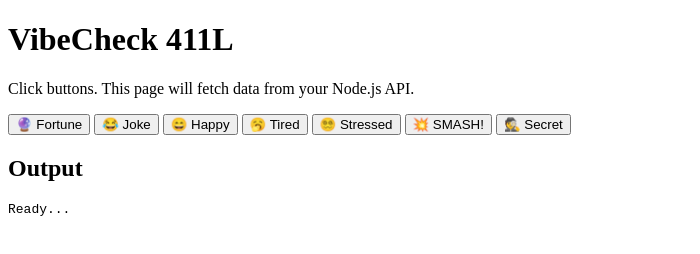
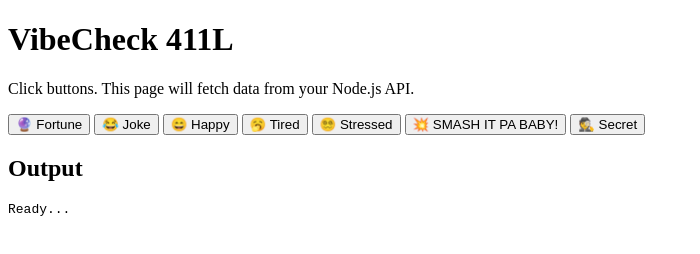
Before and after one commit to ALFA-Chris/VibeCheck-ChrizMigzNode, a plain HTML site: page frontend/index.html in a window 1280 px wide. Shown: the whole page, without its empty margins (0-700 px from the left). Drawn offline with Linux system fonts and the light colour scheme.

Commit message:
Update SMASH button text to 'SMASH IT PA BABY!'

```diff
--- a/frontend/index.html
+++ b/frontend/index.html
@@ -15,7 +15,7 @@
     <button data-mood="happy" class="btnMood">😄 Happy</button>
     <button data-mood="tired" class="btnMood">🥱 Tired</button>
     <button data-mood="stressed" class="btnMood">😵‍💫 Stressed</button>
-    <button id="btnSmash">💥 SMASH!</button>
+    <button id="btnSmash">💥 SMASH IT PA BABY!</button>
     <button id="btnSecret">🕵️ Secret</button>
   </div>
 
```
